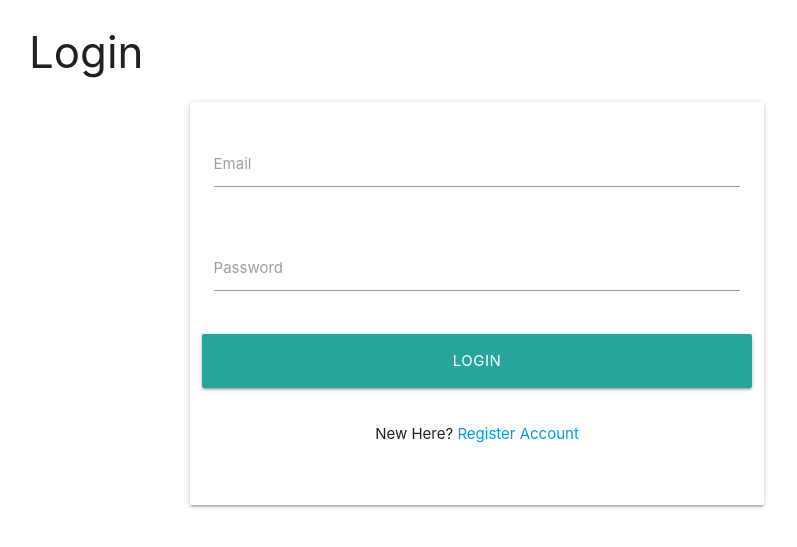
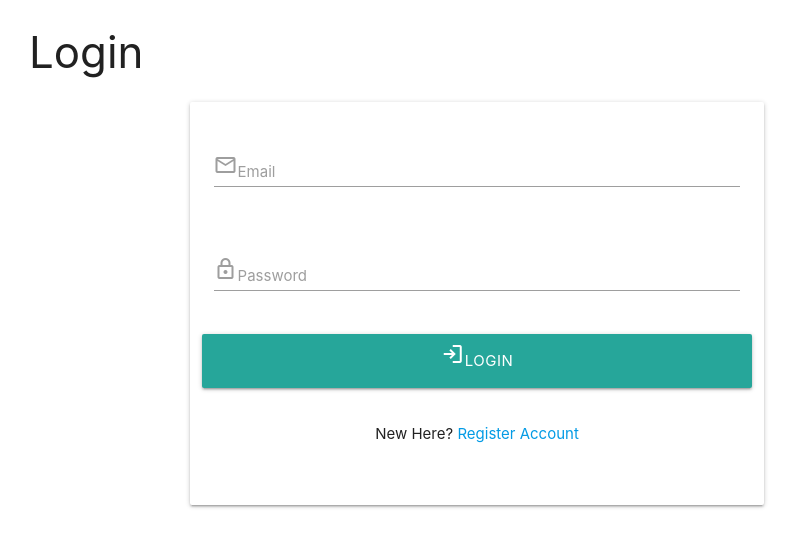
Before and after one commit to antonia-white/game-base, a Flask app: page / in a window 1280 px wide. Shown: the top 547 px of the page, without its empty margins (163-960 px from the left). Run offline with Flask 2, Linux system fonts and the light colour scheme.

Commit message:
Add icons to login.html

```diff
--- a/gamebase/templates/login.html
+++ b/gamebase/templates/login.html
@@ -10,19 +10,19 @@
             <div class="row">
                 <div class="input-field col s12">
                     <input id="email" name="email" type="email" class="validate">
-                    <label for="email">Email</label>
+                    <label for="email"><span class="material-symbols-outlined">Mail</span>Email</label>
                 </div>
             </div>
             <!-- Password -->
             <div class="row">
                 <div class="input-field col s12">
                     <input id="password" name="password" type="password" class="validate">
-                    <label for="password">Password</label>
+                    <label for="password"><span class="material-symbols-outlined">Lock</span>Password</label>
                 </div>
             </div>
             <!-- Login -->
             <div class="row">
-                <button type="submit" class="col s12 btn-large">Login</button>
+                <button type="submit" class="col s12 btn-large"><span class="material-symbols-outlined">Login</span>Login</button>
             </div>
             <!-- Register -->
             <div class="row">
```
